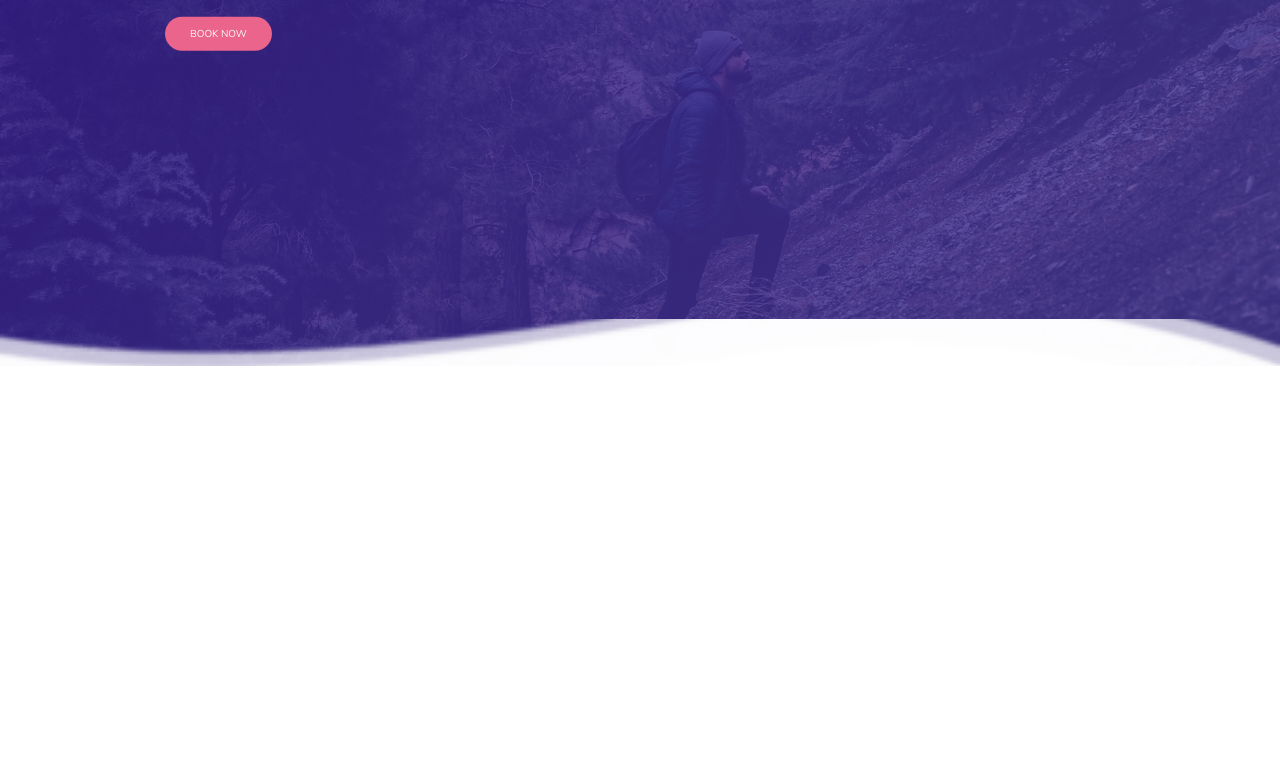
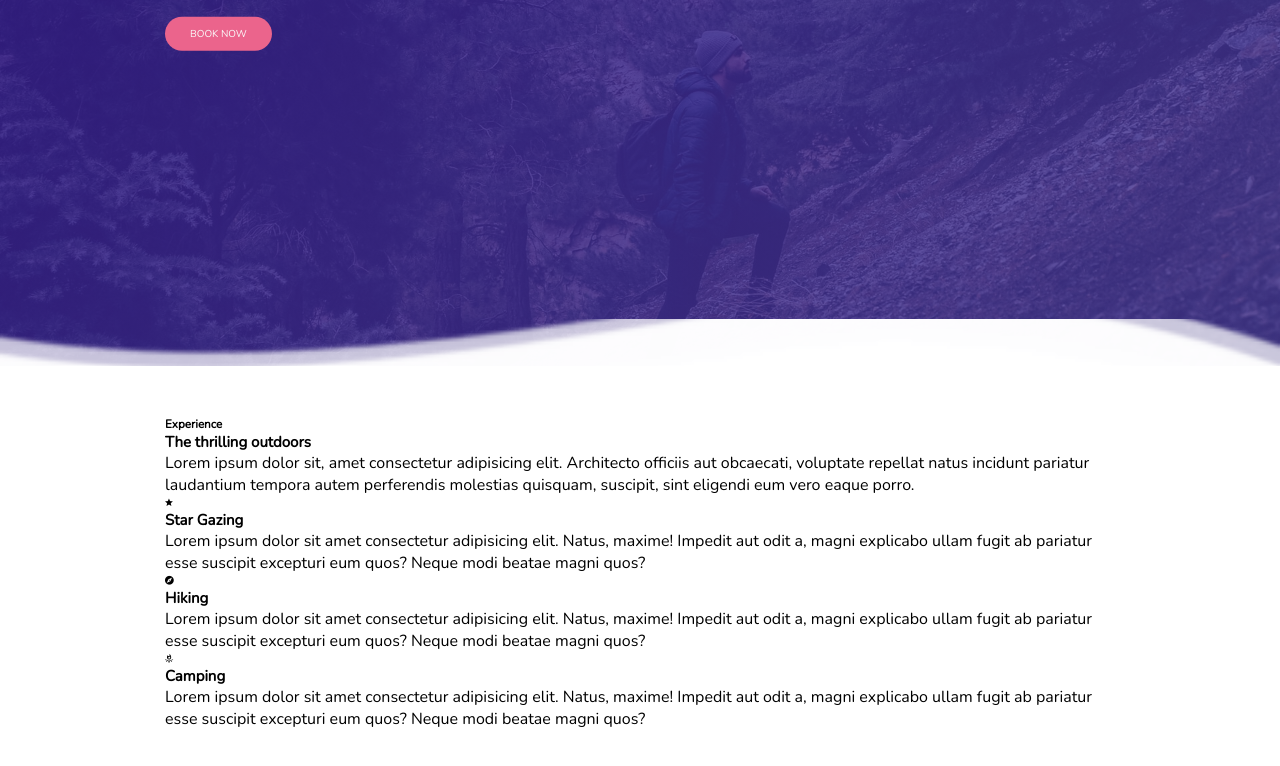
Before and after one commit to mainangethe/tour_responsive_lp, a plain HTML site: page src/index.html in a window 1280 px wide. Shown: the part 274-1040 px from the top of the page. Before the commit the page ends 800 px from the top, so only its background shows below. Drawn offline with nearby package versions, Linux system fonts and the light colour scheme; a web font is replaced by a local one.

Commit message:
WIP - Add html structure of the section
- Added main tag and moved hero
- Added new section 'experience-outdoors' has two segments: title & activities.

```diff
--- a/src/index.html
+++ b/src/index.html
@@ -57,6 +57,7 @@
   </header>
 
 
+  <main>
     <!--  Hero Section -->
     <section class="hero">
       <div class="container">
@@ -79,6 +80,70 @@
       </div>
     </section>
 
+
+    <!-- Experience Outdoors Section -->
+    <section class="experience-outdoors">
+      <div class="container">
+        <div class="title-heading">
+          <h3>Experience</h3>
+
+          <h1>The thrilling outdoors</h1>
+
+          <p>
+            Lorem ipsum dolor sit, amet consectetur adipisicing elit. Architecto
+            officiis aut obcaecati, voluptate repellat natus incidunt pariatur
+            laudantium tempora autem perferendis molestias quisquam, suscipit,
+            sint eligendi eum vero eaque porro.
+          </p>
+        </div>
+
+        <div class="activities-grid">
+          <!-- Grid item #1 -->
+          <div class="activities-grid-item star-gazing">
+            <i class="icon ion-md-star"></i>
+
+            <h1>Star Gazing</h1>
+
+            <p>
+              Lorem ipsum dolor sit amet consectetur adipisicing elit. Natus,
+              maxime! Impedit aut odit a, magni explicabo ullam fugit ab
+              pariatur esse suscipit excepturi eum quos? Neque modi beatae magni
+              quos?
+            </p>
+          </div>
+
+          <!-- Grid item #2 -->
+          <div class="activities-grid-item hiking">
+            <i class="icon ion-md-compass"></i>
+
+            <h1>Hiking</h1>
+
+            <p>
+              Lorem ipsum dolor sit amet consectetur adipisicing elit. Natus,
+              maxime! Impedit aut odit a, magni explicabo ullam fugit ab
+              pariatur esse suscipit excepturi eum quos? Neque modi beatae magni
+              quos?
+            </p>
+          </div>
+
+          <!-- Grid item #3 -->
+          <div class="activities-grid-item camping">
+            <i class="icon ion-md-bonfire"></i>
+
+            <h1>Camping</h1>
+
+            <p>
+              Lorem ipsum dolor sit amet consectetur adipisicing elit. Natus,
+              maxime! Impedit aut odit a, magni explicabo ullam fugit ab
+              pariatur esse suscipit excepturi eum quos? Neque modi beatae magni
+              quos?
+            </p>
+          </div>
+        </div>
+      </div>
+    </section>
+  </main>
+
   <script src="../assets/scripts/main.js"></script>
 </body>
 </html>
```
Lines whose indentation alone changed are shown as unchanged.
